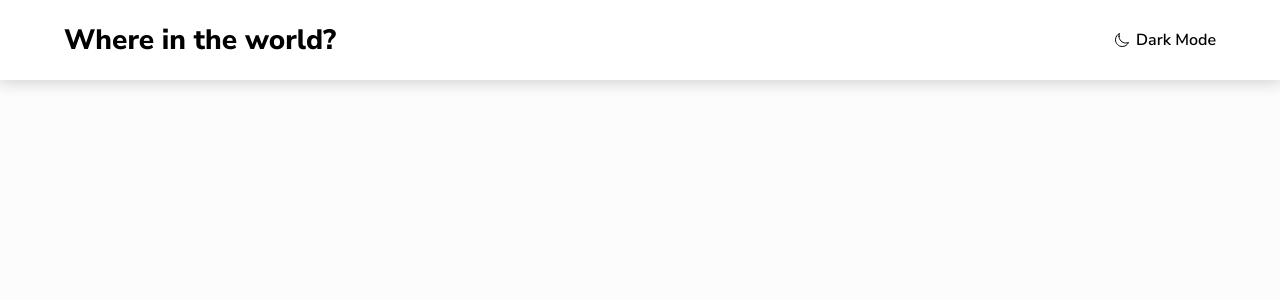
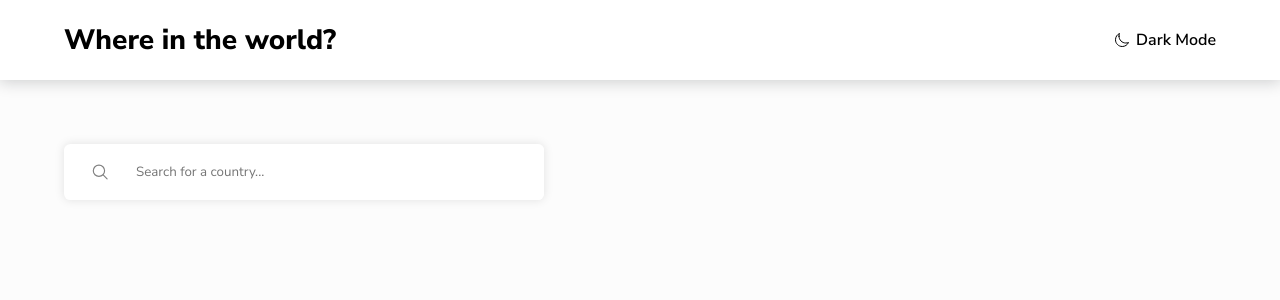
Before and after one commit to ArthurGehlen/countriesApp, a React (Vite) app: page / in a window 1280 px wide. Shown: the top 300 px of the page. Built offline with nearby package versions, Linux system fonts and the light colour scheme.

Commit message:
feat/Começo da barra de pesquisa e filtro

```diff
--- a/src/App.css
+++ b/src/App.css
@@ -1,10 +1,10 @@
-@import url('https://fonts.googleapis.com/css2?family=Nunito+Sans:ital,opsz,wght@0,6..12,200..1000;1,6..12,200..1000&display=swap');
+@import url("https://fonts.googleapis.com/css2?family=Nunito+Sans:ital,opsz,wght@0,6..12,200..1000;1,6..12,200..1000&display=swap");
 
 * {
   margin: 0;
   padding: 0;
   box-sizing: border-box;
-  font-family: 'Nunito Sans', sans-serif;
+  font-family: "Nunito Sans", sans-serif;
 }
 
 body {
--- a/src/App.jsx
+++ b/src/App.jsx
@@ -3,9 +3,11 @@ import "./App.css";
 
 // UI
 import Header from "./layout/Header";
+import SearchContainer from "./layout/SearchContainer";
 
 function App() {
   const [isDarkMode, setIsDarkMode] = useState(false);
+  const [filterByRegion, setFilterByRegion] = useState("");
 
   return (
     <>
@@ -13,6 +15,7 @@ function App() {
         dark_mode={isDarkMode}
         handle_click={() => setIsDarkMode(!isDarkMode)}
       />
+      <SearchContainer />
     </>
   );
 }
--- /dev/null
+++ b/src/layout/SearchContainer.css
@@ -0,0 +1,52 @@
+.search_container {
+  margin: 4rem auto;
+  width: calc(100vw - 8rem);
+  display: flex;
+  justify-content: space-between;
+  align-items: center;
+  height: 3.5rem;
+}
+
+.input_wrapper, select {
+    height: 100%;
+}
+
+.input_wrapper {
+    background-color: hsl(0, 100%, 100%);
+    width: 30rem;
+    display: flex;
+    border-radius: .4rem;
+    box-shadow: 0 0px 10px .5px hsl(200, 15%, 8%, .1);
+}
+
+.input_wrapper .img {
+    height: 100%;
+    width: 15%;
+    display: flex;
+    align-items: center;
+    justify-content: center;
+}
+
+.input_wrapper .img ion-icon {
+    color: hsl(0, 0%, 50%);
+    height: 100%;
+    width: 1.15rem;
+}
+
+.input_wrapper input {
+    border-radius: .4rem;
+    width: 85%;
+    border: none;
+    outline: none;
+    padding-right: 1rem;
+}
+
+select {
+    cursor: pointer;
+    outline: none;
+    background-color: hsl(0, 100%, 100%);
+    padding: 1rem 2rem;
+    border-radius: .4rem;
+    border: none;
+    box-shadow: 0 0px 5px .5px hsl(200, 15%, 8%, .1);
+}
--- /dev/null
+++ b/src/layout/SearchContainer.jsx
@@ -0,0 +1,16 @@
+import "./SearchContainer.css";
+
+function SearchContainer({ handle_filter }) {
+  return (
+    <div className="search_container">
+      <div className="input_wrapper">
+        <div className="img">
+          <ion-icon name="search-outline"></ion-icon>
+        </div>
+        <input type="text" placeholder="Search for a country..." />
+      </div>
+    </div>
+  );
+}
+
+export default SearchContainer;
```
